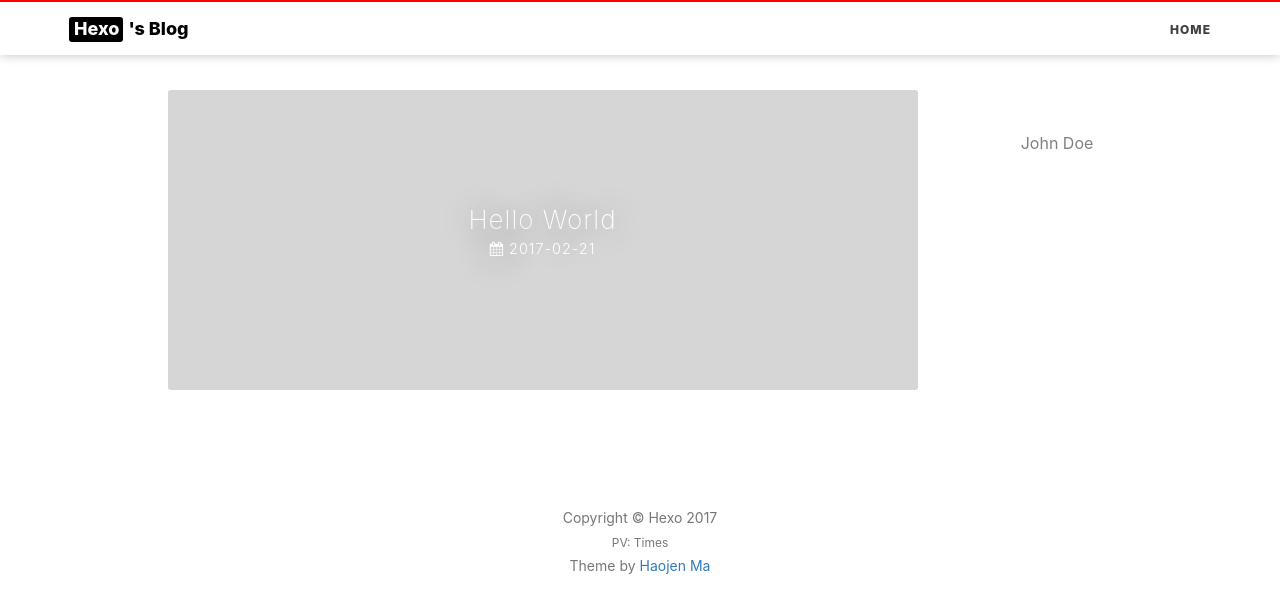
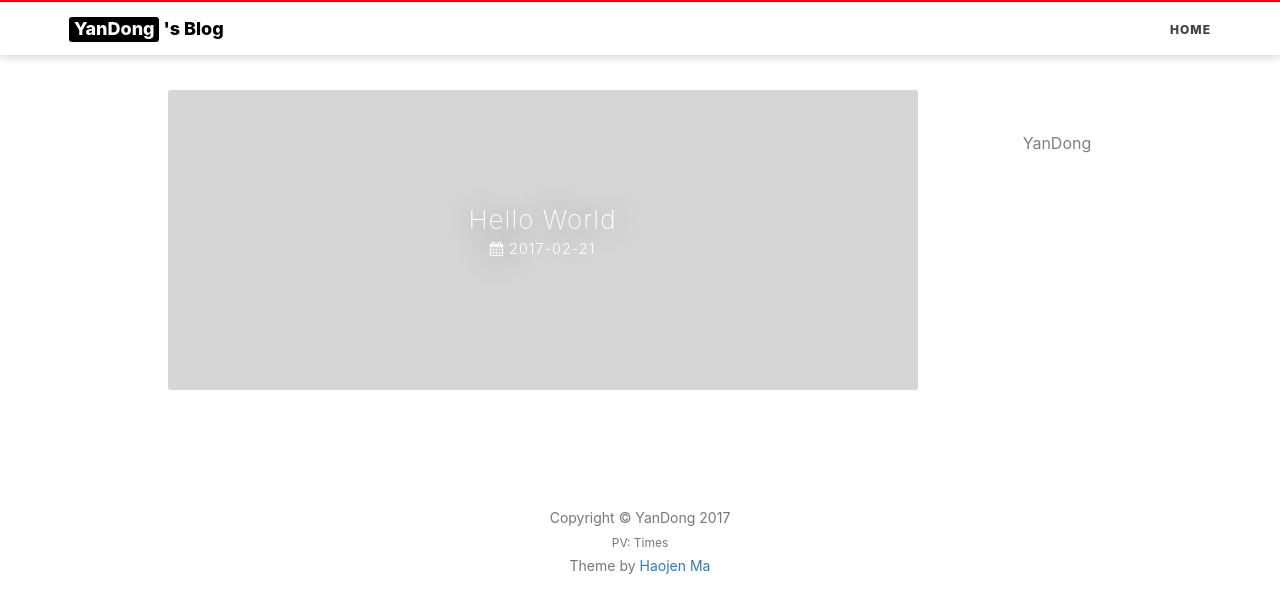
Before and after one commit to IrvingYan/IrvingYan.github.io, a plain HTML site: page index.html in a window 1280 px wide. Drawn offline with nearby package versions, Linux system fonts and the light colour scheme; some packages are replaced by stand-ins of ours; a script that the page names is missing.

Commit message:
Site updated: 2017-02-21 14:37:44

```diff
--- a/index.html
+++ b/index.html
@@ -13,7 +13,7 @@
     <meta name="apple-mobile-web-app-capable" content="yes">
     <meta name="apple-mobile-web-app-status-bar-style" content="#600090">
     <link rel="shortcut icon" href="https://cdn4.iconfinder.com/data/icons/ionicons/512/icon-person-128.png">
-    <link rel="alternate" type="application/atom+xml" title="Hexo" href="/atom.xml">
+    <link rel="alternate" type="application/atom+xml" title="YanDong" href="/atom.xml">
     <link rel="stylesheet" href="//cdnjs.cloudflare.com/ajax/libs/animate.css/3.5.2/animate.min.css">
     <link rel="stylesheet" href="//cdn.bootcss.com/font-awesome/4.6.3/css/font-awesome.css">
     <title>
@@ -56,7 +56,7 @@
             </button>
             <a class="navbar-brand animated pulse" href="/">
                 <span class="brand-logo">
-                    Hexo
+                    YanDong
                 </span>
                 's Blog
             </a>
@@ -246,7 +246,7 @@
                     <div class="about-me">
                         <!--移动端头部显示-->
                         <img src="undefined"/>
-                        <h5><a href="/about/">John Doe</a></h5>
+                        <h5><a href="/about/">YanDong</a></h5>
                         <p>undefined</p>
                     </div>
                 </div>
@@ -310,7 +310,7 @@
                 <div class="short-about">
                     <!--侧边栏头像-->
 
-                    <h5><a href="/about/">John Doe</a></h5>
+                    <h5><a href="/about/">YanDong</a></h5>
 
                     <hr>
                     <!-- SNS Link 社交 -->
@@ -361,7 +361,7 @@
 
                 </ul>
                 <p class="copyright text-muted">
-                    Copyright &copy; Hexo 2017
+                    Copyright &copy; YanDong 2017
                     <br>
                     <span id="busuanzi_container_site_pv" style="font-size: 12px;">PV: <span id="busuanzi_value_site_pv"></span> Times</span>
                     <br>
```
Also changed, not shown: 2017/02/21/hello-world/index.html (+4 -4 lines), archives/2017/02/index.html (+5 -5 lines), archives/2017/index.html (+5 -5 lines), archives/index.html (+5 -5 lines).
